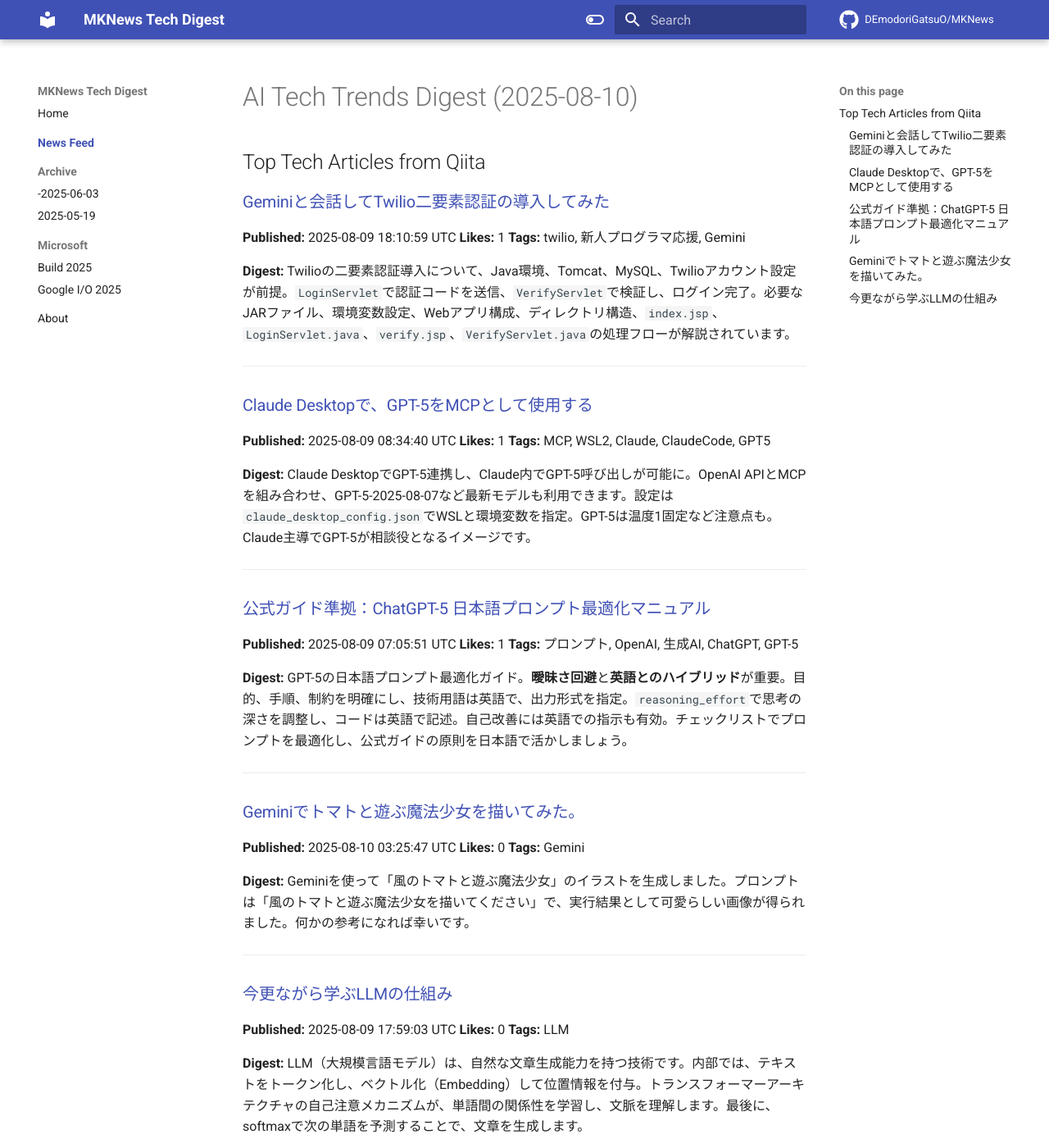
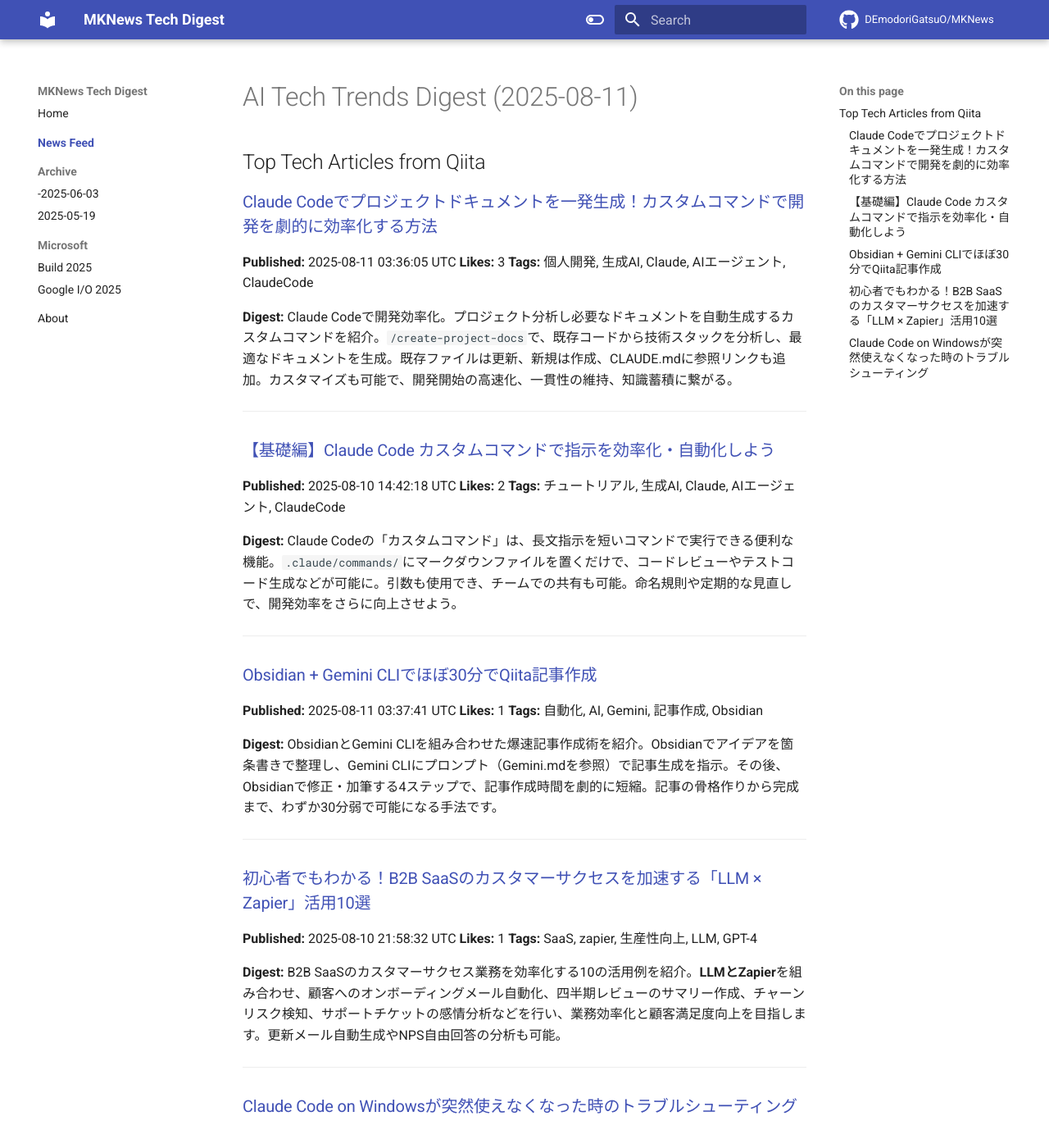
Before and after one commit to DEmodoriGatsuO/MKNews, an MkDocs documentation site: the page built from docs/news/index.md, in a window 1280 px wide and 1400 px high. Shown: the whole window at 82% size. Built offline with MkDocs 1.6.1 and Material for MkDocs 9.7.7, drawn with Linux system fonts in a browser that asks for light colours; comment, search, counter and statistics services are not loaded; some of the changed text lies outside the part shown.

Commit message:
Automated AI Tech Digest - 2025-08-11

```diff
--- a/docs/news/index.md
+++ b/docs/news/index.md
@@ -1,55 +1,55 @@
-# AI Tech Trends Digest (2025-08-10)
+# AI Tech Trends Digest (2025-08-11)
 
 
 ## Top Tech Articles from Qiita
 
 
-### [Geminiと会話してTwilio二要素認証の導入してみた](https://qiita.com/Kaopi/items/7bedb5a687704eb9bb2d)
-**Published:** 2025-08-09 18:10:59 UTC
-**Likes:** 1
-**Tags:** twilio, 新人プログラマ応援, Gemini
+### [Claude Codeでプロジェクトドキュメントを一発生成！カスタムコマンドで開発を劇的に効率化する方法](https://qiita.com/tomada/items/ee39d4ca1a5e31939add)
+**Published:** 2025-08-11 03:36:05 UTC
+**Likes:** 3
+**Tags:** 個人開発, 生成AI, Claude, AIエージェント, ClaudeCode
 
 **Digest:**
-Twilioの二要素認証導入について、Java環境、Tomcat、MySQL、Twilioアカウント設定が前提。`LoginServlet`で認証コードを送信、`VerifyServlet`で検証し、ログイン完了。必要なJARファイル、環境変数設定、Webアプリ構成、ディレクトリ構造、`index.jsp`、`LoginServlet.java`、`verify.jsp`、`VerifyServlet.java`の処理フローが解説されています。
+Claude Codeで開発効率化。プロジェクト分析し必要なドキュメントを自動生成するカスタムコマンドを紹介。`/create-project-docs`で、既存コードから技術スタックを分析し、最適なドキュメントを生成。既存ファイルは更新、新規は作成、CLAUDE.mdに参照リンクも追加。カスタマイズも可能で、開発開始の高速化、一貫性の維持、知識蓄積に繋がる。
 
 ---
 
-### [Claude Desktopで、GPT-5をMCPとして使用する](https://qiita.com/halne369/items/7eb3de25d3dd7ba67b0e)
-**Published:** 2025-08-09 08:34:40 UTC
-**Likes:** 1
-**Tags:** MCP, WSL2, Claude, ClaudeCode, GPT5
+### [【基礎編】Claude Code カスタムコマンドで指示を効率化・自動化しよう](https://qiita.com/tomada/items/25577a683a4432ee8698)
+**Published:** 2025-08-10 14:42:18 UTC
+**Likes:** 2
+**Tags:** チュートリアル, 生成AI, Claude, AIエージェント, ClaudeCode
 
 **Digest:**
-Claude DesktopでGPT-5連携し、Claude内でGPT-5呼び出しが可能に。OpenAI APIとMCPを組み合わせ、GPT-5-2025-08-07など最新モデルも利用できます。設定は`claude_desktop_config.json`でWSLと環境変数を指定。GPT-5は温度1固定など注意点も。Claude主導でGPT-5が相談役となるイメージです。
+Claude Codeの「カスタムコマンド」は、長文指示を短いコマンドで実行できる便利な機能。`.claude/commands/`にマークダウンファイルを置くだけで、コードレビューやテストコード生成などが可能に。引数も使用でき、チームでの共有も可能。命名規則や定期的な見直しで、開発効率をさらに向上させよう。
 
 ---
 
-### [公式ガイド準拠：ChatGPT-5 日本語プロンプト最適化マニュアル](https://qiita.com/ko-sato-ko/items/9ed9934e9013ed0700a8)
-**Published:** 2025-08-09 07:05:51 UTC
+### [Obsidian + Gemini CLIでほぼ30分でQiita記事作成](https://qiita.com/mare13137/items/7ed5e7d9fabe5c24695e)
+**Published:** 2025-08-11 03:37:41 UTC
 **Likes:** 1
-**Tags:** プロンプト, OpenAI, 生成AI, ChatGPT, GPT-5
+**Tags:** 自動化, AI, Gemini, 記事作成, Obsidian
 
 **Digest:**
-GPT-5の日本語プロンプト最適化ガイド。**曖昧さ回避**と**英語とのハイブリッド**が重要。目的、手順、制約を明確にし、技術用語は英語で、出力形式を指定。`reasoning_effort`で思考の深さを調整し、コードは英語で記述。自己改善には英語での指示も有効。チェックリストでプロンプトを最適化し、公式ガイドの原則を日本語で活かしましょう。
+ObsidianとGemini CLIを組み合わせた爆速記事作成術を紹介。Obsidianでアイデアを箇条書きで整理し、Gemini CLIにプロンプト（Gemini.mdを参照）で記事生成を指示。その後、Obsidianで修正・加筆する4ステップで、記事作成時間を劇的に短縮。記事の骨格作りから完成まで、わずか30分弱で可能になる手法です。
 
 ---
 
-### [Geminiでトマトと遊ぶ魔法少女を描いてみた。](https://qiita.com/nori-channel/items/d68c3699d4a2a4ae7385)
-**Published:** 2025-08-10 03:25:47 UTC
-**Likes:** 0
-**Tags:** Gemini
+### [初心者でもわかる！B2B SaaSのカスタマーサクセスを加速する「LLM × Zapier」活用10選](https://qiita.com/daisuke-team-ai/items/7a8a86eeb7033644e58f)
+**Published:** 2025-08-10 21:58:32 UTC
+**Likes:** 1
+**Tags:** SaaS, zapier, 生産性向上, LLM, GPT-4
 
 **Digest:**
-Geminiを使って「風のトマトと遊ぶ魔法少女」のイラストを生成しました。プロンプトは「風のトマトと遊ぶ魔法少女を描いてください」で、実行結果として可愛らしい画像が得られました。何かの参考になれば幸いです。
+B2B SaaSのカスタマーサクセス業務を効率化する10の活用例を紹介。**LLMとZapier**を組み合わせ、顧客へのオンボーディングメール自動化、四半期レビューのサマリー作成、チャーンリスク検知、サポートチケットの感情分析などを行い、業務効率化と顧客満足度向上を目指します。更新メール自動生成やNPS自由回答の分析も可能。
 
 ---
 
-### [今更ながら学ぶLLMの仕組み](https://qiita.com/ino777/items/3b0cc8175951d24a05cd)
-**Published:** 2025-08-09 17:59:03 UTC
-**Likes:** 0
-**Tags:** LLM
+### [Claude Code on Windowsが突然使えなくなった時のトラブルシューティング](https://qiita.com/vent0908/items/af058505f6a9390e80ed)
+**Published:** 2025-08-10 11:21:39 UTC
+**Likes:** 1
+**Tags:** Windows, VSCode, Claude, AIエージェント, ClaudeCode
 
 **Digest:**
-LLM（大規模言語モデル）は、自然な文章生成能力を持つ技術です。内部では、テキストをトークン化し、ベクトル化（Embedding）して位置情報を付与。トランスフォーマーアーキテクチャの自己注意メカニズムが、単語間の関係性を学習し、文脈を理解します。最後に、softmaxで次の単語を予測することで、文章を生成します。
+WindowsでClaude Codeが動かない場合、npmインストール、PATH環境変数、Git for Windows、Git Bash、PowerShell実行ポリシーを確認。`'claude' は、コマンドレット...`エラーは、Claude Code未インストールやPATH設定ミスが原因。解決には、インストール、PATH設定、Git Bashパス設定、実行ポリシー変更、PowerShell/VSCode再起動が必要。
 
 ---
```
